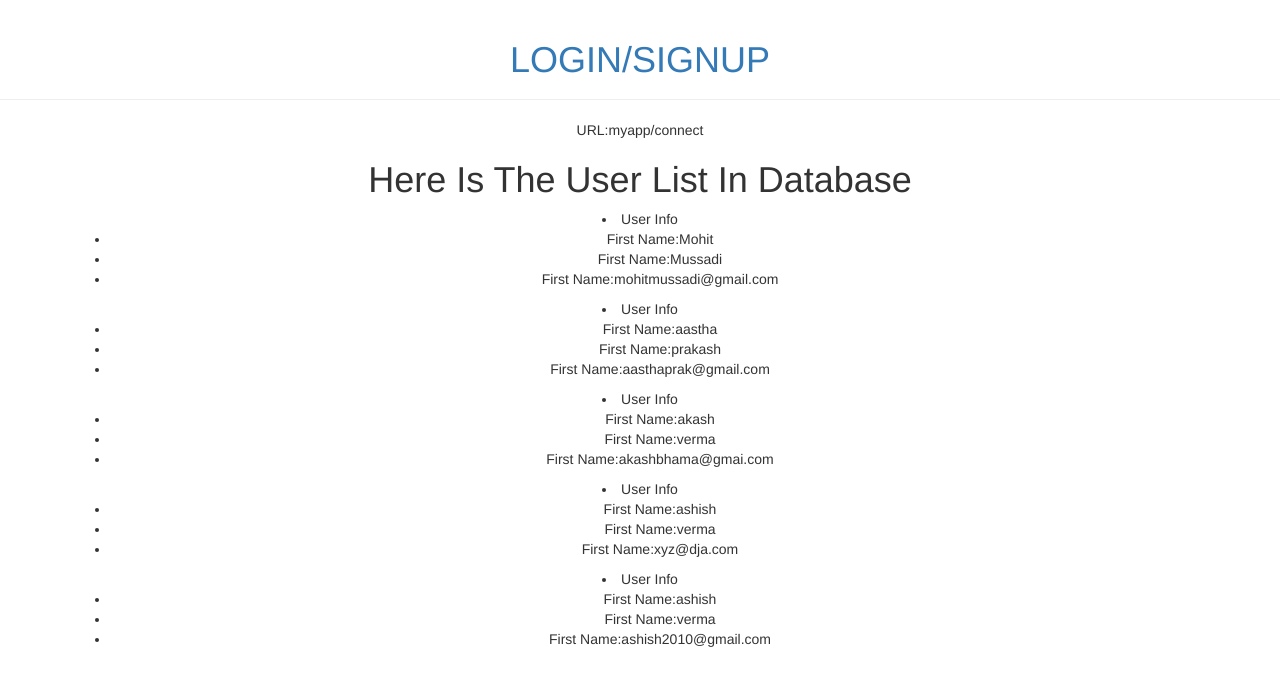
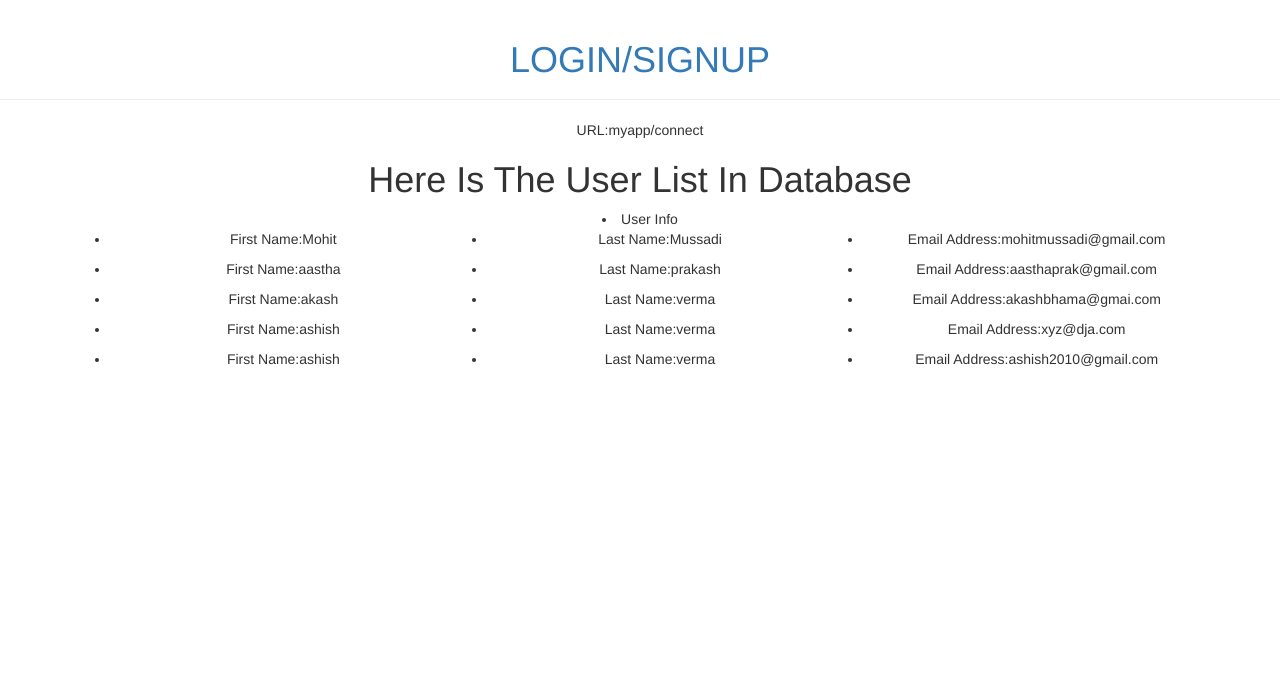
Before and after one commit to ashish1500616/Registration-Django-, a Django app: page /myapp/user/ in a window 1280 px wide. Shown: the top 686 px of the page. Run offline with Django 3.2, Linux system fonts and the light colour scheme; data comes from the database, SQL or seed files in the repository; both versions use the stored data as it was after the commit; some libraries are stand-ins or nearby versions; some web fonts are replaced.

Commit message:
Model form save()

```diff
--- a/myapp/templates/myapp/base.html
+++ b/myapp/templates/myapp/base.html
@@ -1,4 +1,4 @@
-<!--{% load staticfiles %}-->
+{% load staticfiles %}
 <html>
 
 <head>
--- a/myapp/templates/myapp/users.html
+++ b/myapp/templates/myapp/users.html
@@ -1,16 +1,20 @@
 {% extends "myapp/base.html" %}
-<{% block content %}
-<div class="container" style="text-align:center">
-<h1>Here Is The User List In Database</h1>
-
-    {% if user_list %}
-     {% for user in user_list %}
-    <li>User Info</li>
+<{% block content %} <div class="container" style="text-align:center">
+    <h1>Here Is The User List In Database</h1>
+    <li>User Info</li> {% if user_list %} {% for user in user_list %}
     <ul>
-        <li>First Name:{{user.firstname}}</li>
-        <li>First Name:{{user.lastname}}</li>
-        <li>First Name:{{user.email}}</li>
+        <div class="row">
+            <div class="col-md-4">
+                <li>First Name:{{user.firstname}}</li>
+            </div>
+            <div class="col-md-4">
+                <li>Last Name:{{user.lastname}}</li>
+            </div>
+            <div class="col-md-4">
+                <li> Email Address:{{user.email}}</li>
+            </div>
+        </div>
     </ul>
     {% endfor %} {% endif %}
-</div>
-{% endblock content %}
+    </div>
+    {% endblock content %}
--- a/myapp/urls.py
+++ b/myapp/urls.py
@@ -7,5 +7,6 @@ urlpatterns = [
     url(r'^connect/', views.connect,),
     url(r'^login/', views.login, name="login"),
     url(r'^user/', views.show_user,name="showuser"),
-
+    url(r'^forms/',views.show_form,name="showform"),
+    url(r'^form_page/',views.show_basic_form,name="showbasicform"),
 ]
--- a/myapp/views.py
+++ b/myapp/views.py
@@ -1,12 +1,12 @@
-# -*- coding: utf-8 -*-
+  # -*- coding: utf-8 -*-
 from __future__ import unicode_literals
 
 from django.shortcuts import render
 
 # from django.http import HttpResponse
-from myapp.forms import LoginForm
+from myapp.forms import LoginForm, PostForm
 from myapp.models import User_detail
-
+from django import forms
 # Create your views here.
 #
 
@@ -37,3 +37,19 @@ def show_user(request):
     return render(request,'myapp/users.html', {'user_list': user_dic})
 
 # order_by('firstname')
+def show_basic_form(request):
+    form=PostForm()
+    return render(request,'myapp/form_page.html',{'form':form})
+
+def show_form(request):
+    form=PostForm(request.POST)
+    if request.method =='POST':
+        if form.is_valid():
+            form.save(commit=True)
+            print("Form Validattion Successful")
+            print("Nmae:"+form.cleaned_data['firstname'])
+            print("Email:"+form.cleaned_data['email'])
+            return show_user(request)
+        else:
+            print("Error Form Invalid")
+    return render(request,'myapp/forms.html',{'form':form})
```
Also changed, not shown: myapp/forms.py (+12 -4 lines), myapp/templates/myapp/form_page.html (added, +8 -0 lines), myapp/templates/myapp/forms.html (added, +10 -0 lines), db.sqlite3, myapp/models.py (line endings or trailing spaces), 4 other files.
